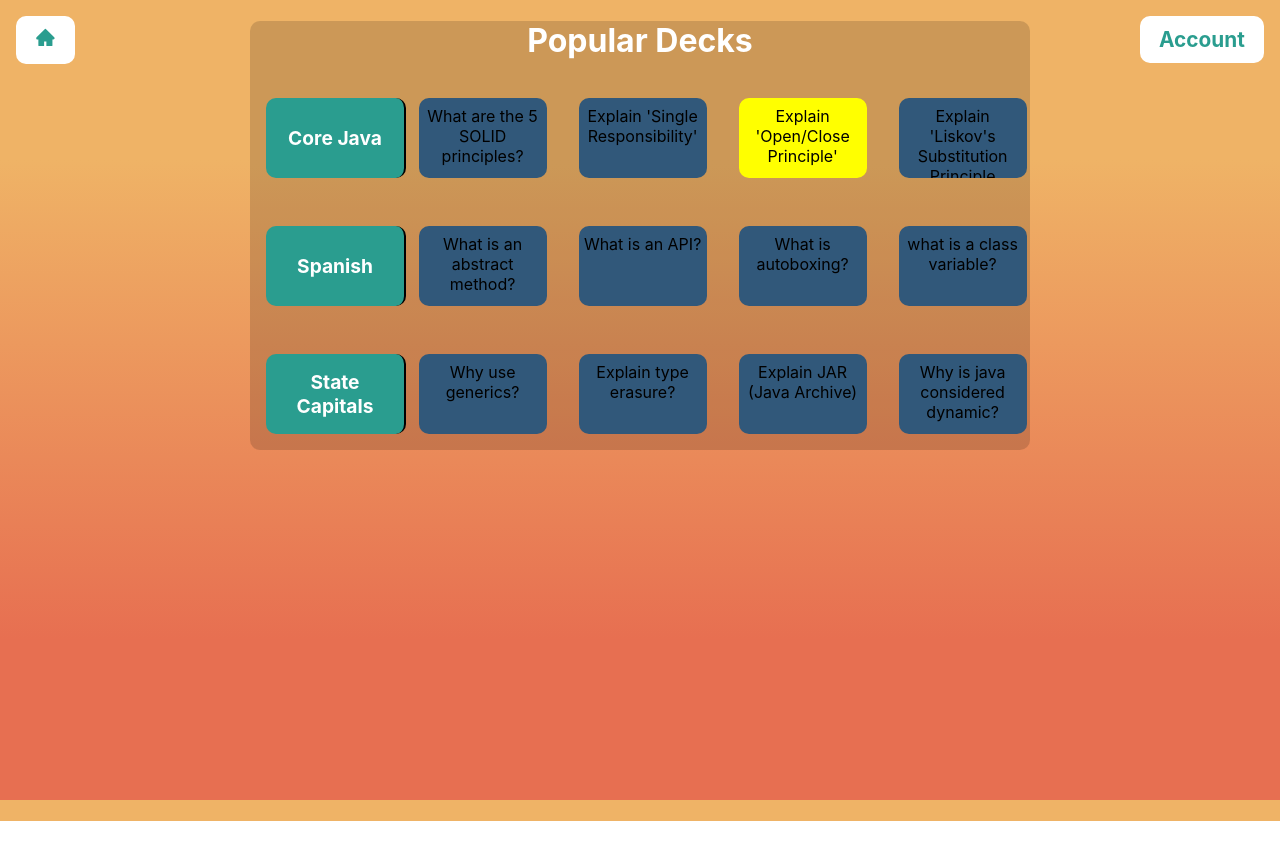
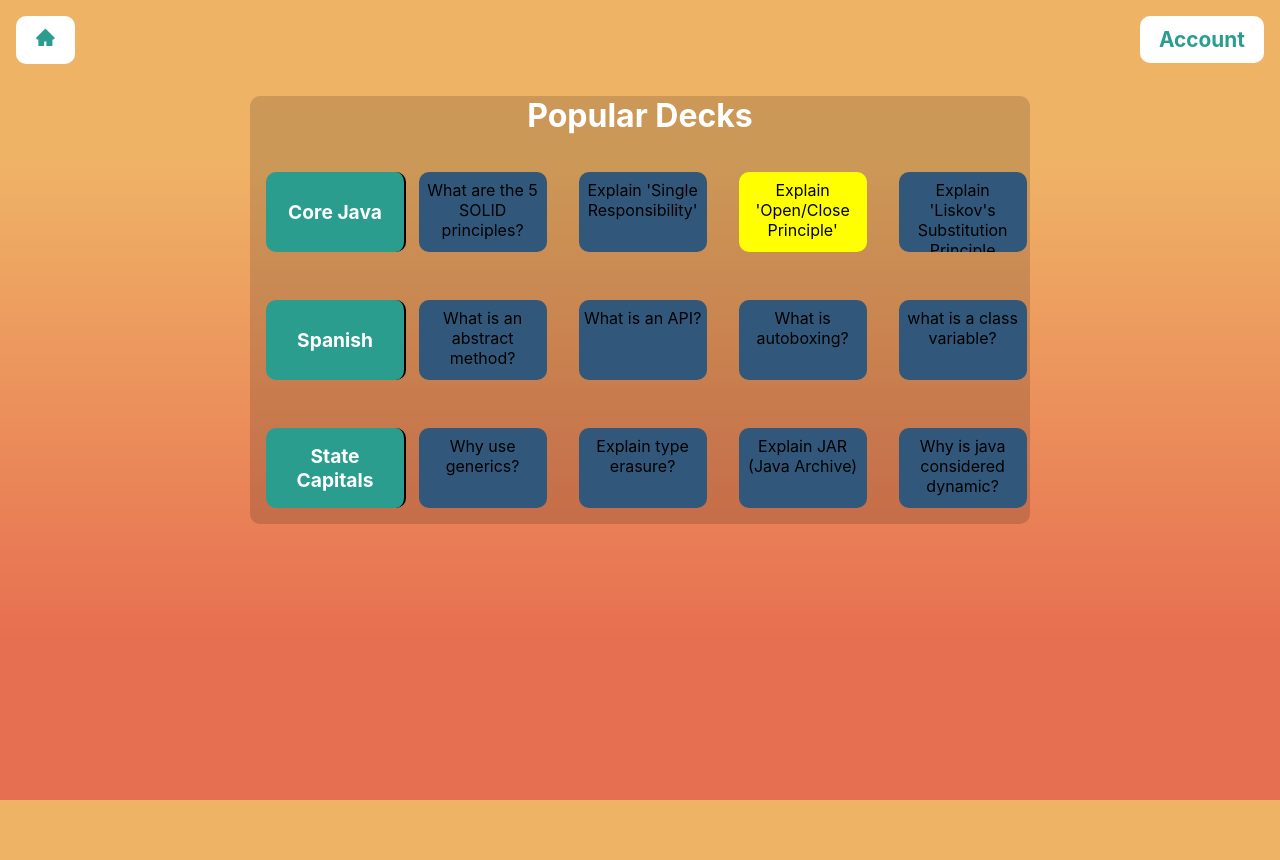
Before and after one commit to michael-mcmasters/Notecards, a React (Create React App) app: page /popular-decks in a window 1280 px wide. Shown: the top 860 px of the page. Before the commit the page ends 821 px from the top, so only its background shows below. Built offline with nearby package versions, Linux system fonts and the light colour scheme.

Commit message:
Give navbar margin so each page doesn't need its own margin-top

```diff
--- a/src/components/pages/popular_decks/PopularDecks.js
+++ b/src/components/pages/popular_decks/PopularDecks.js
@@ -4,15 +4,8 @@ import DeckSlideshow from "../../reusable/deck_slideshow/DeckSlideshow";
 
 const PopularDecks = () => {
   return (
-    <Container>
-      <DeckSlideshow />
-    </Container>
+    <DeckSlideshow />
   );
 };
 
-const Container = styled.div`
-  /* display: flex; */
-  /* justify-content: space-around; */
-`;
-
 export default PopularDecks;
--- a/src/components/reusable/navbar/Navbar.js
+++ b/src/components/reusable/navbar/Navbar.js
@@ -9,7 +9,8 @@ const NavbarTwo = () => {
 
   // Can't override <Link>'s default styling with styled-component CSS. So must use inline styling instead.
   return (
-    <>
+    <Container>
+
       <Link to="/">
         <Home theme={theme}>
           <AiFillHome style={{ color: theme.secBtnText, textDecoration: 'none' }} />
@@ -20,9 +21,13 @@ const NavbarTwo = () => {
           Account
       </Link>
       </Account>
-    </>
+    </Container>
   );
 };
+
+const Container = styled.div`
+  margin: 6rem 0;
+`;
 
 const ButtonStyling = css`
   margin: 1rem;
--- a/src/components/reusable/page_not_finished/PageNotFinished.js
+++ b/src/components/reusable/page_not_finished/PageNotFinished.js
@@ -26,7 +26,7 @@ const PageNotFinished = () => {
 };
 
 const Container = styled.div`
-  margin: 15rem auto 5rem auto;
+  margin: 10rem auto 5rem auto;
   width: 75%;
 `;
 
```
